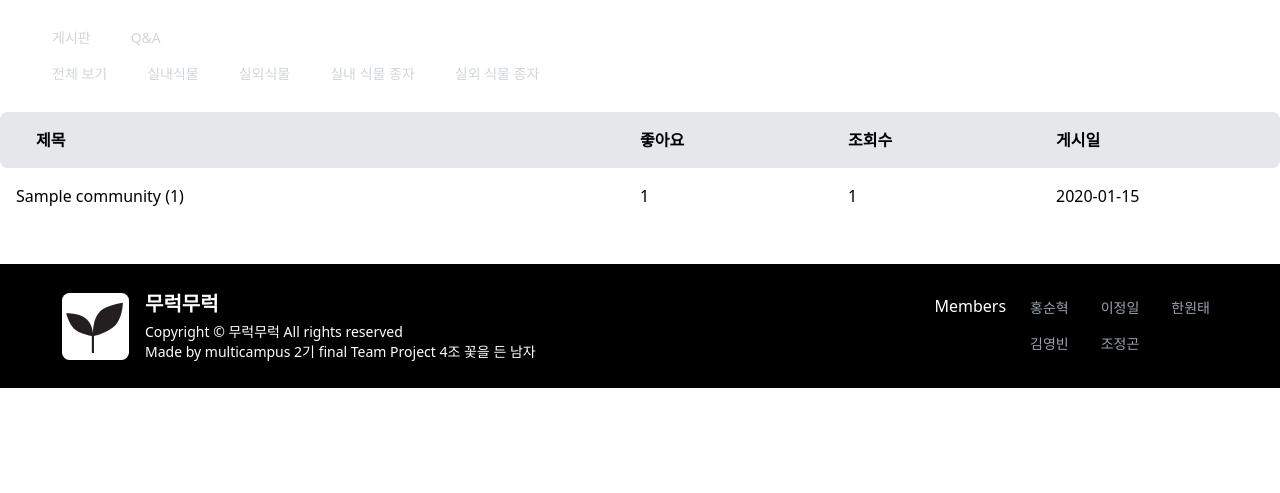
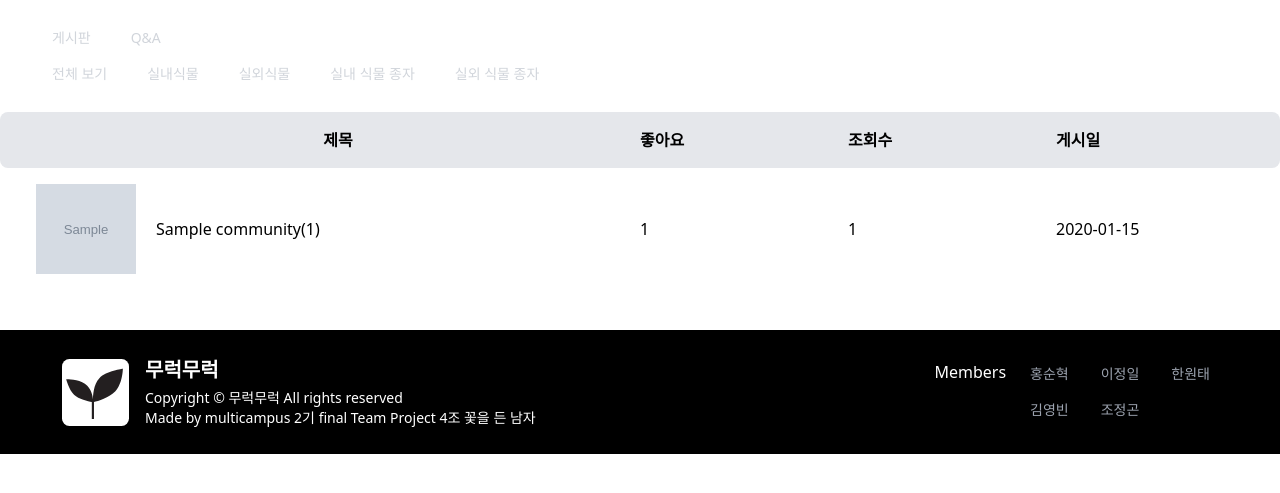
Before and after one commit to dnjsxo0616/mureokmureok, a Django app: page /communities/ in a window 1280 px wide. Shown: the part 66-559 px from the top of the page. Run offline with Django 3.2, Linux system fonts and the light colour scheme; tables that the repository leaves empty hold one stand-in row (values such as "Sample post"); grey boxes marked "Sample" are stand-in pictures; some libraries are stand-ins or nearby versions.

Commit message:
수정-커뮤니티프론트

```diff
--- a/communities/templates/communities/detail.html
+++ b/communities/templates/communities/detail.html
@@ -150,7 +150,11 @@
 
           {% comment %} 댓글 수정 및 삭제 부분{% endcomment %}
           {% if request.user == community_comment.user %}
-          <a href="{% url 'communities:community_comment_update' community.pk community_comment.pk %}">수정쓰</a>
+          <form method="POST" action="{% url 'communities:community_comment_update' community.pk community_comment.pk %}">
+            {% csrf_token %}
+            {{ form.as_p }}
+            <button type="submit" class="btn">수정하기</button>
+          </form>
           <a href="#" onclick="deleteComment(event, {{ community.pk }}, {{ community_comment.pk }})">삭제하기</a>
           {% endif %}
         </div>
--- a/communities/templates/communities/index.html
+++ b/communities/templates/communities/index.html
@@ -74,30 +74,48 @@
 
     <div class="flex flex-col mt-5">
       <div class="flex flex-row font-bold bg-gray-200 p-4 rounded-lg">
-        <div class="flex-grow ml-5">제목</div>
+        <div class="flex-grow ml-5 text-center">제목</div>
         <div class="w-1/6">좋아요</div>
         <div class="w-1/6">조회수</div>
         <div class="w-1/6">게시일</div>
       </div>
-      {% for community in communities %}
+      {% for community in page_obj %}
       <a href="{% url 'communities:detail' community.pk %}" class="mb-4">
         <div class="flex flex-row items-center p-4 rounded-lg">
-          <div class="flex-grow">{{ community.title }} ({{ community.community_comment_set.count }})</div>
+          <div class="flex-grow">
+            <div class="flex items-center"> <!-- 이미지와 타이틀을 수평으로 배치하기 위한 div -->
+              <img src="{{ community.community_photo.url }}" alt="Community Photo" class="community-image_wrapper ml-5">
+              <h4 class="ml-5">{{ community.title }}</h4>
+              <p>({{ community.community_comment_set.count }})</p> <!-- 셋 카운트 표시 -->
+            </div>
+          </div>
           <div class="w-1/6">{{ community.like_users.count }}</div>
           <div class="w-1/6">{{ community.hits }}</div>
           <div class="w-1/6">{{ community.created_at|date:"Y-m-d" }}</div>
         </div>
       </a>
       <br>
-      {% endfor %}
-    </div>
+    {% endfor %}
 
+{% if page_obj.has_other_pages %}
+  <div class="flex justify-center mt-4">
+    {% if page_obj.has_previous %}
+      <a href="?page={{ page_obj.previous_page_number }}" class="px-2 py-1 bg-transparent text-gray-700 hover:bg-blue-300">이전</a>
+    {% endif %}
 
+    {% for num in page_obj.paginator.page_range %}
+      {% if page_obj.number == num %}
+        <span class="px-2 py-1 bg-blue-500 text-white">{{ num }}</span>
+      {% else %}
+        <a href="?page={{ num }}" class="px-2 py-1 bg-transparent text-gray-700 hover:bg-blue-300">{{ num }}</a>
+      {% endif %}
+    {% endfor %}
 
-
-
-
-
+    {% if page_obj.has_next %}
+      <a href="?page={{ page_obj.next_page_number }}" class="px-2 py-1 bg-transparent text-gray-700 hover:bg-blue-300">다음</a>
+    {% endif %}
+  </div>
+{% endif %}
 
 
 
--- a/communities/views.py
+++ b/communities/views.py
@@ -5,7 +5,8 @@ from django.db.models import Count
 from django.contrib.auth.decorators import login_required
 from django.http import JsonResponse
 from accounts.models import User, User_title, User_profile
-
+from django.contrib import messages
+from django.core.paginator import Paginator
 
 
 
@@ -13,10 +14,14 @@ from accounts.models import User, User_title, User_profile
 def index(request):
     communities = Community.objects.all()[::-1]
     need_experts = Community.objects.filter(need_expert=True)[::-1]
+    paginator = Paginator(communities, 4)
+    page_number = request.GET.get('page')
+    page_obj = paginator.get_page(page_number)
 
     content = {
         'communities': communities,
         'need_experts': need_experts,
+        'page_obj': page_obj,
     }
     return render(request, 'communities/index.html', content)
 
@@ -141,7 +146,7 @@ def community_comment_create(request, community_pk):
 
 
 @login_required
-def community_comment_update(request, communityt_pk, community_comment_pk):
+def community_comment_update(request, community_pk, community_comment_pk):
     community_comment = Community_comment.objects.get(pk=community_comment_pk)
     if request.user == community_comment.user:
         if request.method == 'POST':
@@ -194,8 +199,13 @@ def community_comment_likes(request,product_pk, community_comment_pk):
 def filter_communities(request, category):
     communities = Community.objects.filter(category=category)[::-1]
     need_experts = Community.objects.filter(category=category).filter(need_expert=True)[::-1]
+    paginator = Paginator(communities, 4)
+    page_number = request.GET.get('page')
+    page_obj = paginator.get_page(page_number)
+
     content ={
         'communities':communities,
         'need_experts':need_experts,
+        'page_obj': page_obj,
     }
     return render(request, 'communities/index.html', content)
--- a/static/css/communities_index.css
+++ b/static/css/communities_index.css
@@ -8,3 +8,9 @@ body, ul, li, p, h1, h2, h3, h4 {
 .btn.selected {
     color: black;
 }
+
+.community-image_wrapper {
+    width: 100px;
+    height: 90px;
+    overflow: hidden;
+}
```
